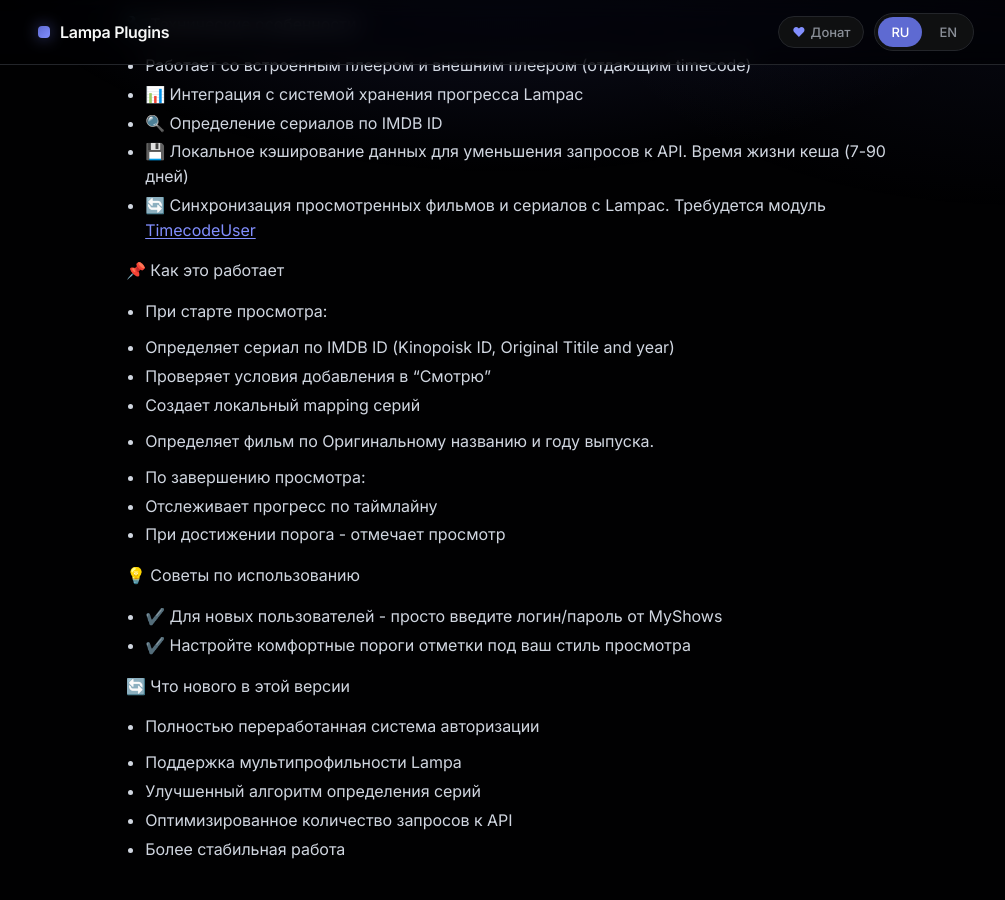
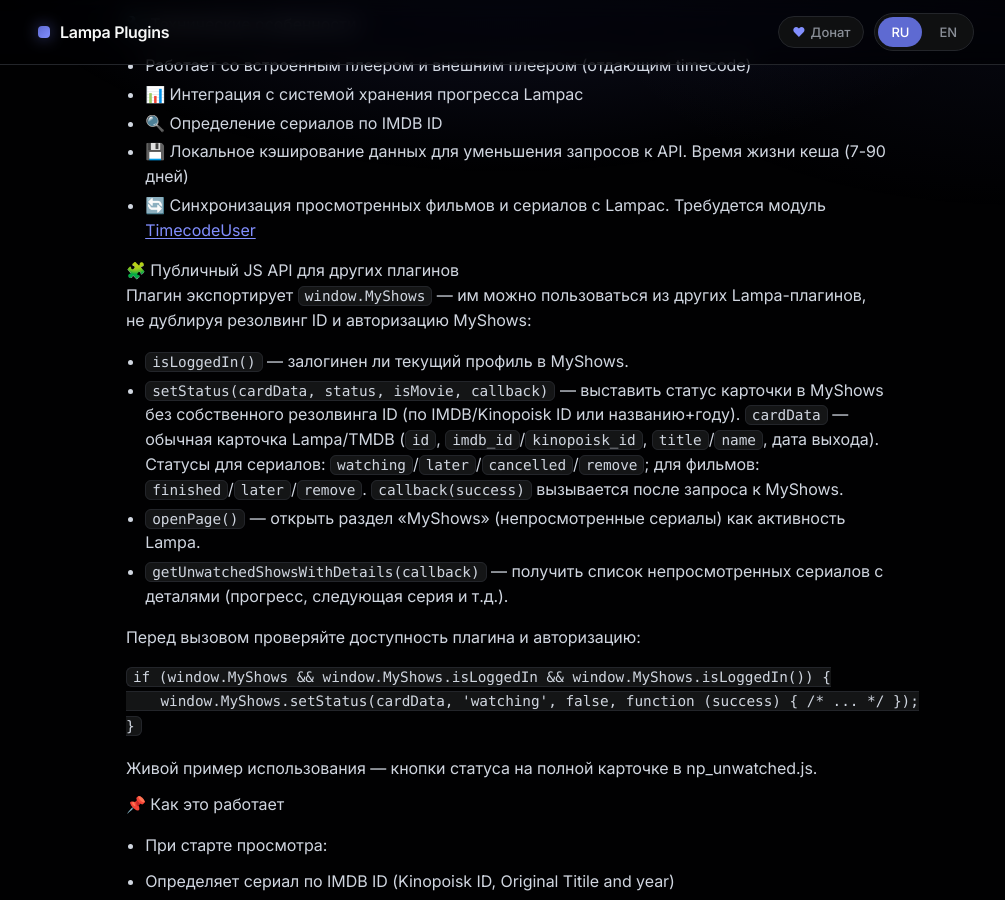
Before and after one commit to Igorek1986/lampa-plugins, a Jekyll site: the page built from docs/myshows.md, in a window 1280 px wide and 900 px high, scrolled down 1804 px. Shown: the whole window, without its empty margins (134-1139 px from the left). Built offline with Jekyll 4.4.1, drawn with Linux system fonts in a browser that asks for light colours; some web fonts are replaced.

Commit message:
docs: описать публичный window.MyShows API для сторонних плагинов

````diff
--- a/docs/myshows.md
+++ b/docs/myshows.md
@@ -60,6 +60,22 @@
 - 💾 Локальное кэширование данных для уменьшения запросов к API.  Время жизни кеша (7-90 дней)
 - 🔄 Синхронизация просмотренных фильмов и сериалов с Lampac. Требудется модуль [TimecodeUser](https://github.com/Igorek1986/lampa-plugins/tree/main/module/TimecodeUser)
 
+🧩 Публичный JS API для других плагинов
+Плагин экспортирует `window.MyShows` — им можно пользоваться из других Lampa-плагинов, не дублируя резолвинг ID и авторизацию MyShows:
+
+- `isLoggedIn()` — залогинен ли текущий профиль в MyShows.
+- `setStatus(cardData, status, isMovie, callback)` — выставить статус карточки в MyShows без собственного резолвинга ID (по IMDB/Kinopoisk ID или названию+году). `cardData` — обычная карточка Lampa/TMDB (`id`, `imdb_id`/`kinopoisk_id`, `title`/`name`, дата выхода). Статусы для сериалов: `watching`/`later`/`cancelled`/`remove`; для фильмов: `finished`/`later`/`remove`. `callback(success)` вызывается после запроса к MyShows.
+- `openPage()` — открыть раздел «MyShows» (непросмотренные сериалы) как активность Lampa.
+- `getUnwatchedShowsWithDetails(callback)` — получить список непросмотренных сериалов с деталями (прогресс, следующая серия и т.д.).
+
+Перед вызовом проверяйте доступность плагина и авторизацию:
+```js
+if (window.MyShows && window.MyShows.isLoggedIn && window.MyShows.isLoggedIn()) {
+    window.MyShows.setStatus(cardData, 'watching', false, function (success) { /* ... */ });
+}
+```
+Живой пример использования — кнопки статуса на полной карточке в np_unwatched.js.
+
 📌 Как это работает
 - При старте просмотра:
 
````
Also changed, not shown: docs/en/myshows.md (+16 -0 lines).
